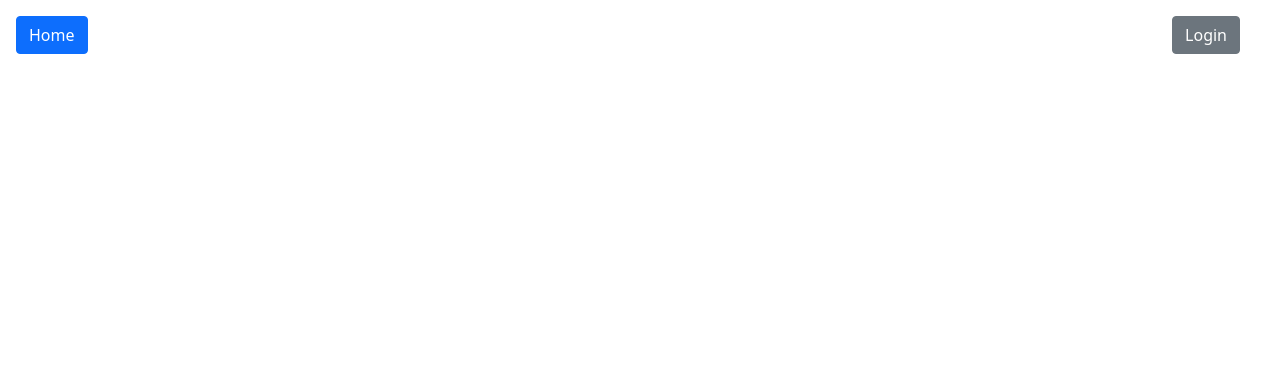
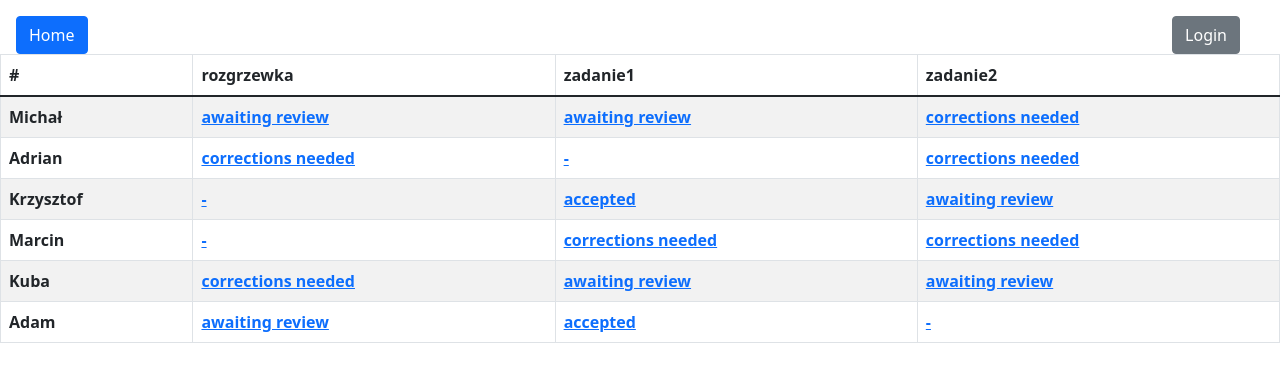
Before and after one commit to adrianryt/UI_IOZeta, a React (Create React App) app in the folder app/: page /dashboard in a window 1280 px wide. Before the commit this address had no page. Shown: the top 382 px of the page. Built offline with nearby package versions, Linux system fonts and the light colour scheme.

Commit message:
simple session list and session dashboard for teacher

```diff
--- /dev/null
+++ b/app/public/mocked_progress.json
@@ -0,0 +1,104 @@
+[
+    {
+        "name": "Michał",
+        "commits": [
+            {
+                "stat": 1,
+                "url": ""
+            },
+            {
+                "stat": 1,
+                "url": ""
+            },
+            {
+                "stat": 2,
+                "url": ""
+            }
+        ]
+    },
+    {
+        "name": "Adrian",
+        "commits": [
+            {
+                "stat": 2,
+                "url": ""
+            },
+            {
+                "stat": 0,
+                "url": ""
+            },
+            {
+                "stat": 2,
+                "url": ""
+            }
+        ]
+    },
+    {
+        "name": "Krzysztof",
+        "commits": [
+            {
+                "stat": 0,
+                "url": ""
+            },
+            {
+                "stat": 3,
+                "url": ""
+            },
+            {
+                "stat": 1,
+                "url": ""
+            }
+        ]
+    },
+    {
+        "name": "Marcin",
+        "commits": [
+            {
+                "stat": 0,
+                "url": ""
+            },
+            {
+                "stat": 2,
+                "url": ""
+            },
+            {
+                "stat": 2,
+                "url": ""
+            }
+        ]
+    },
+    {
+        "name": "Kuba",
+        "commits": [
+            {
+                "stat": 2,
+                "url": ""
+            },
+            {
+                "stat": 1,
+                "url": ""
+            },
+            {
+                "stat": 1,
+                "url": ""
+            }
+        ]
+    },
+    {
+        "name": "Adam",
+        "commits": [
+            {
+                "stat": 1,
+                "url": ""
+            },
+            {
+                "stat": 3,
+                "url": ""
+            },
+            {
+                "stat": 0,
+                "url": ""
+            }
+        ]
+    }
+]
--- a/app/src/App.js
+++ b/app/src/App.js
@@ -13,7 +13,7 @@ import Login from "./components/login/Login.tsx";
 import Teacher from "./components/teacher/Teacher.tsx";
 import Sessions from "./components/sessions/Sessions.tsx";
 import StudentSide from './components/student/StudentSide';
-
+import AssignmentProgress from "./components/sessions/AssignmentProgress"
 
 function App() {
   return (
@@ -33,6 +33,7 @@ function App() {
             <Route path="/topic/:topicID" element={<TopicSingle />} />
             <Route path="/sessions" element={<Sessions />} />
             <Route path='student' element={<StudentSide />} />
+            <Route path='dashboard' element={<AssignmentProgress />} />
         </Routes>
       </BrowserRouter>
 
--- /dev/null
+++ b/app/src/components/sessions/AssignmentProgress.tsx
@@ -0,0 +1,72 @@
+import * as React from "react";
+import { Table } from "react-bootstrap";
+import CheckpointObject from "../../objects/CheckpointObject";
+import { useEffect, useState } from "react";
+import axios from "axios";
+
+type propsType = {
+    checkpoints: CheckpointObject[]
+}
+let n = ["rozgrzewka", "zadanie1", "zadanie2"]
+
+function translate(status: number) {
+    switch (status) {
+        case 0:
+            return "-"
+        case 1:
+            return "awaiting review"
+        case 2:
+            return "corrections needed"
+        case 3:
+            return "accepted"
+        default:
+            return "-"
+    }
+
+}
+const AssignmentProgress = (props: propsType) => {
+
+    const [progress, setProgress] = useState([])
+    useEffect(() => {
+        axios.get("/mocked_progress.json")
+            .then((response: any) => {
+                setProgress(response.data)
+            }).catch((e) => {
+                console.error("cannot fetch progress data: " + e);
+            })
+    }, [])
+
+    return (
+        <Table striped bordered hover>
+            <thead>
+                <tr>
+                    <th scope="col">#</th>
+                    {n.map(
+                        (name: String) =>
+                            <th scope="col" >{name}</th>
+                    )}
+
+                </tr>
+            </thead>
+            <tbody>
+
+
+                {progress.map(
+                    (checkpoint: any) =>
+                        <tr>
+                            <th scope="row" >{checkpoint.name}</th>
+                            {checkpoint.commits.map((commit: any) =>
+                                <th scope="row" key={commit.url}><a href={commit.url}>{translate(commit.stat)}</a></th>
+                            )}
+                        </tr>
+
+                )}
+
+
+            </tbody>
+        </Table>
+    )
+
+}
+
+export default AssignmentProgress;
--- /dev/null
+++ b/app/src/components/sessions/SessionComponent.tsx
@@ -0,0 +1,38 @@
+import * as React from "react";
+import { Card, Button } from "react-bootstrap";
+import { Link } from "react-router-dom";
+
+type propsType = {
+    session: any
+}
+
+
+
+const SubjectComponent = ({ session }: propsType) => {
+
+    function translateStatus(status: Number) {
+        if (status == 0) return "closed"
+        if (status == 1) return "open"
+        return "-"
+    }
+
+    return (
+        <Card className="ms-2 mb-5 m-lg-3 border-3 col-sm-10 col-md-8 col-lg-6 col-11">
+            <Card.Header className="bg bg-info">
+                {session.id} | {session.displayName} | {translateStatus(session.status)}
+            </Card.Header>
+            <Card.Body>
+                <div>
+
+                    {session.status == 0 && <Link to={"/dashboard"} className="btn btn-primary">Open session</Link>}
+                    {session.status == 1 && <Button className="btn btn-primary">Close session</Button>}
+                    {session.status == 1 && <Link to={"/dashboard"} className="btn btn-primary">Resume session</Link>}
+                    {/* <Link to={"/dashboard/" + session.id} className="btn btn-primary">Open session</Link> */}
+                    {/* ^getting certain session data */}
+                </div>
+            </Card.Body>
+        </Card>
+    )
+}
+
+export default SubjectComponent;
--- a/app/src/components/sessions/Sessions.tsx
+++ b/app/src/components/sessions/Sessions.tsx
@@ -1,11 +1,25 @@
 import * as React from "react";
+import { useEffect, useState } from "react";
+import axios from "axios";
+import SessionComponent from "./SessionComponent";
 
 const Sessions = () => {
-
+    const [sessions, setSessions] = useState([])
+    useEffect(() => {
+        axios.get("/mocked_sessions.json")
+            .then((response: any) => {
+                setSessions(response.data)
+            }).catch((e) => {
+                console.error("cannot fetch progress data: " + e);
+            })
+    }, [])
     return (
         <>
             <div className="m-lg-3">
-                <h2>Current sessions</h2>
+                {sessions.map(
+                    (session: any) =>
+                        <SessionComponent session={session} />
+                )}
             </div>
 
         </>
```
Also changed, not shown: app/public/mocked_sessions.json (added, +20 -0 lines).
